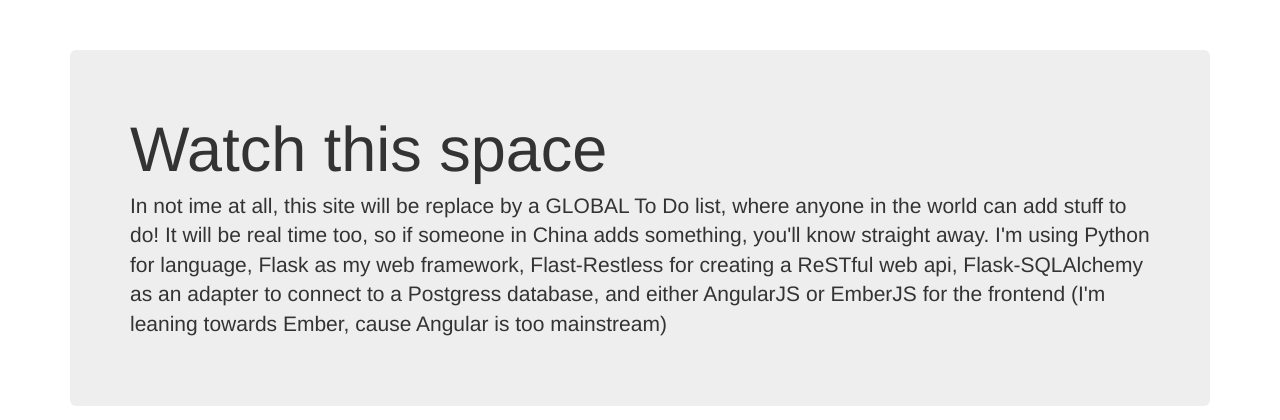
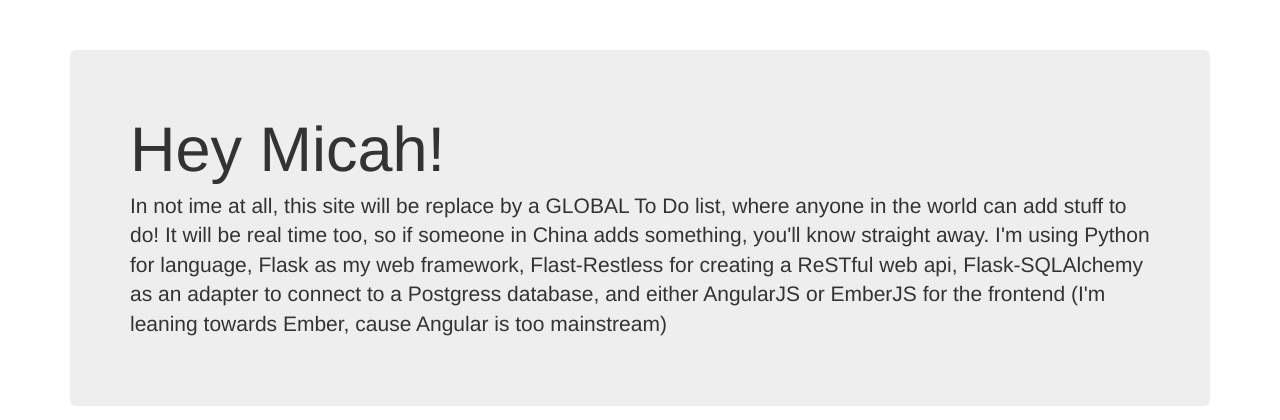
Before and after one commit to itsrobbie/app-PublicToDo, a Flask app: page / in a window 1280 px wide. Shown: the top 420 px of the page. Run offline with Flask 2, Linux system fonts and the light colour scheme; parts of the project's set-up code (start-up, migrations or seed data) failed here and were passed over.

Commit message:
updated view to say hi micah

```diff
--- a/Api/Api/templates/index.html
+++ b/Api/Api/templates/index.html
@@ -3,7 +3,7 @@
 {% block content %}
 
 <div class="jumbotron">
-    <h1>Watch this space</h1>
+    <h1>Hey Micah!</h1>
     <p class="lead">In not ime at all, this site will be replace by a GLOBAL To Do list, where anyone in the world can add stuff to do! It will be real time too, so if someone in China adds something, you'll know straight away. I'm using Python for language, Flask as my web framework, Flast-Restless for creating a ReSTful web api, Flask-SQLAlchemy as an adapter to connect to a Postgress database, and either AngularJS or EmberJS for the frontend (I'm leaning towards Ember, cause Angular is too mainstream)</p>
 </div>
 
```
Also changed, not shown: 1 other file.
